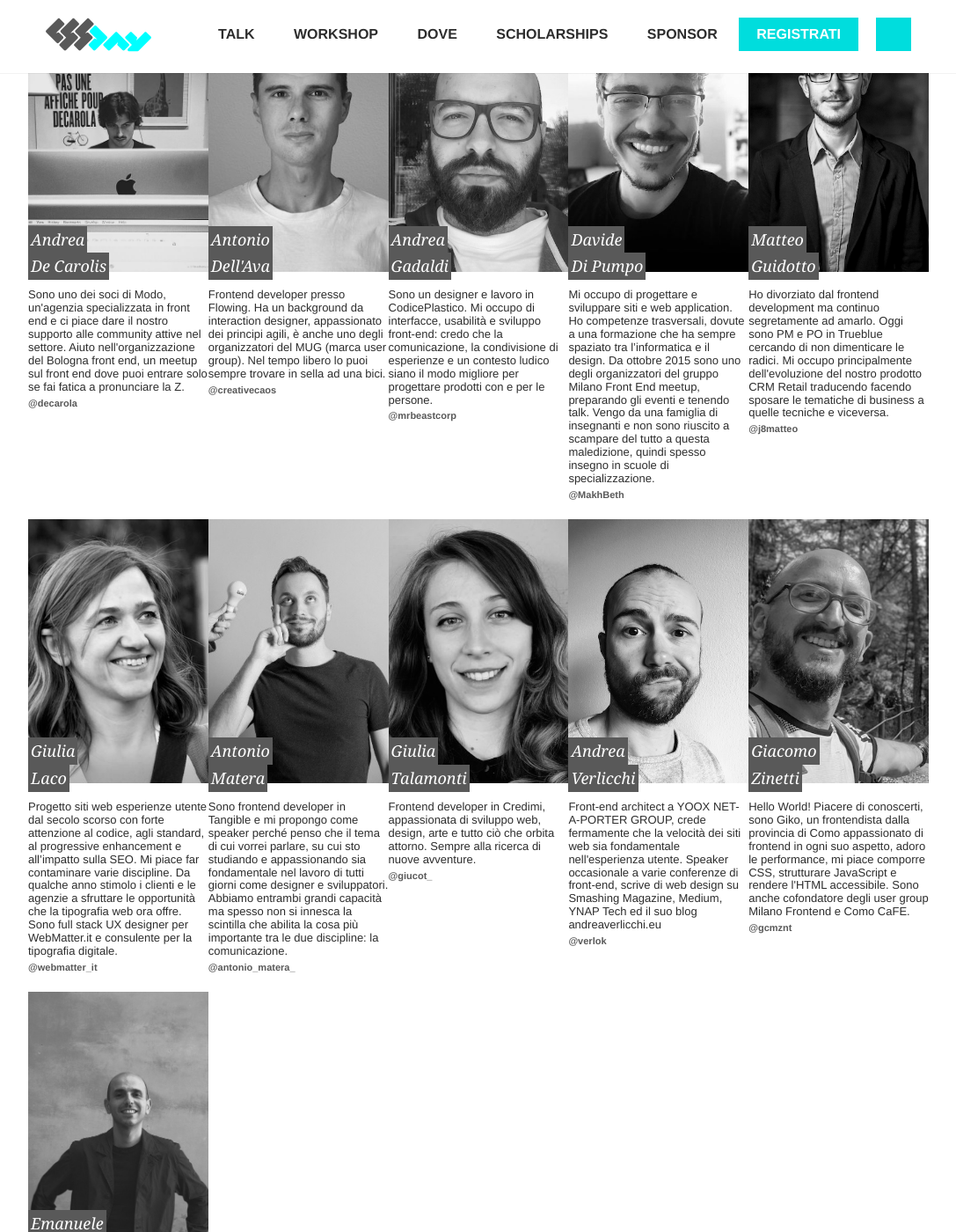
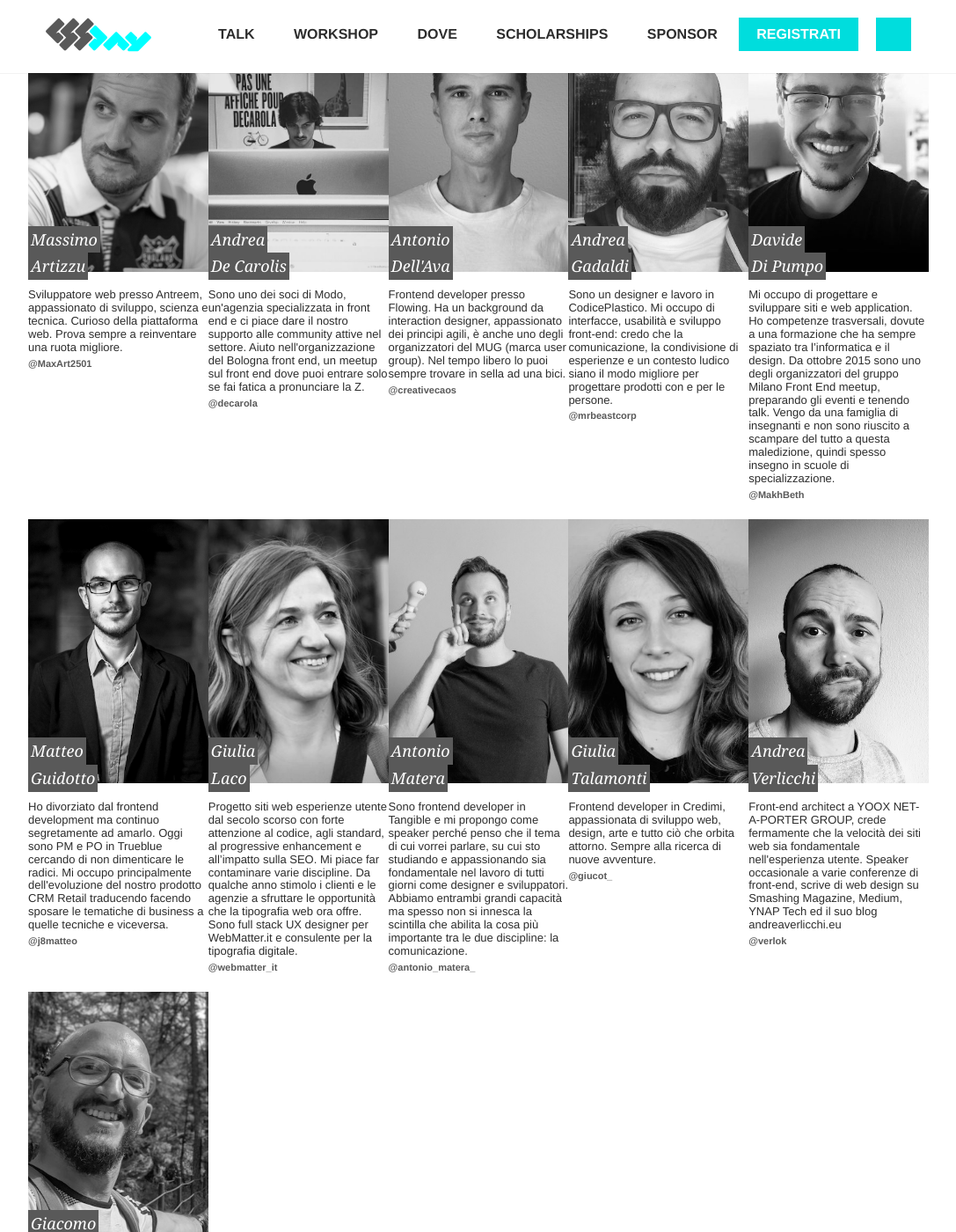
Before and after one commit to pantarei-mb/2020.cssday.it, a Jekyll site: the page built from index.html, in a window 1280 px wide and 1400 px high, scrolled down 1900 px. Shown: the whole window at 88% size, without its empty margins (96-1183 px from the left). Built offline with Jekyll 4.4.1, drawn with Linux system fonts in a browser that asks for light colours; some web fonts are replaced.

Commit message:
add massimo

```diff
--- a/_data/speakers.yml
+++ b/_data/speakers.yml
@@ -4,6 +4,15 @@ call_for_paper_url: https://goo.gl/forms/jOzpXYpAZCsE4oH82
 call_for_paper: false
 show_speakers: true
 list:
+
+  -
+    id: massimo-artizzu
+    description: >
+      Sviluppatore web presso Antreem, appassionato di sviluppo, scienza e tecnica. Curioso della piattaforma web. Prova sempre a reinventare una ruota migliore.
+    image: massimo-artizzu.jpg
+    first_name: Massimo
+    last_name: 	Artizzu
+    twitter: MaxArt2501
   -
     id: andrea-decarolis
     description: >
@@ -78,10 +87,3 @@ list:
     first_name: Giacomo
     last_name: 	Zinetti
     twitter: gcmznt
-  -
-    id: emmaboshi
-    descrizione: "Sono Emmaboshi un grafico post-maniera di Bologna. Da vent’anni progetto identità visive originali (tipo loghi, immagini coordinate ecc) e amo questo cosiddetto webbe. Sono quello che di solito ti manda il file di Sketch."
-    image: emmaboshi.jpg
-    first_name: Emanuele
-    last_name: Centola
-    twitter: emmaboshi
```
